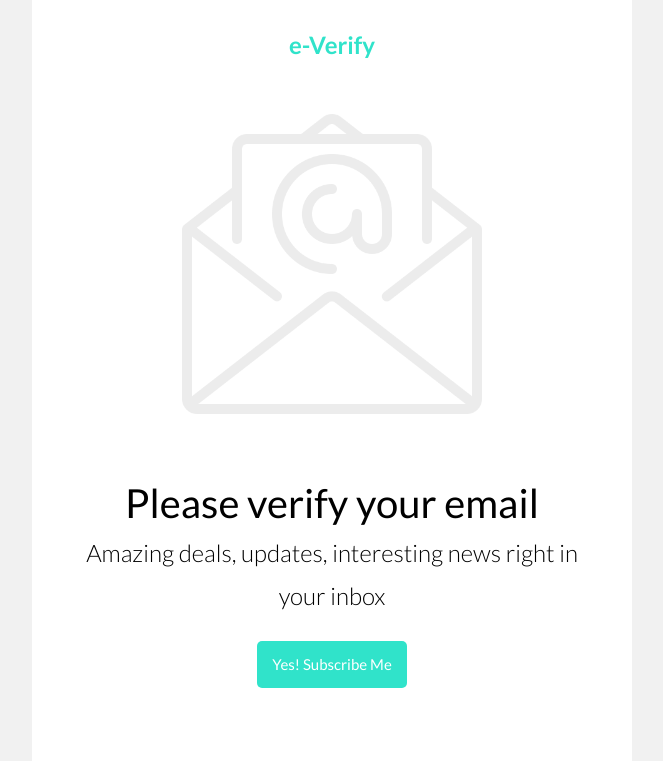
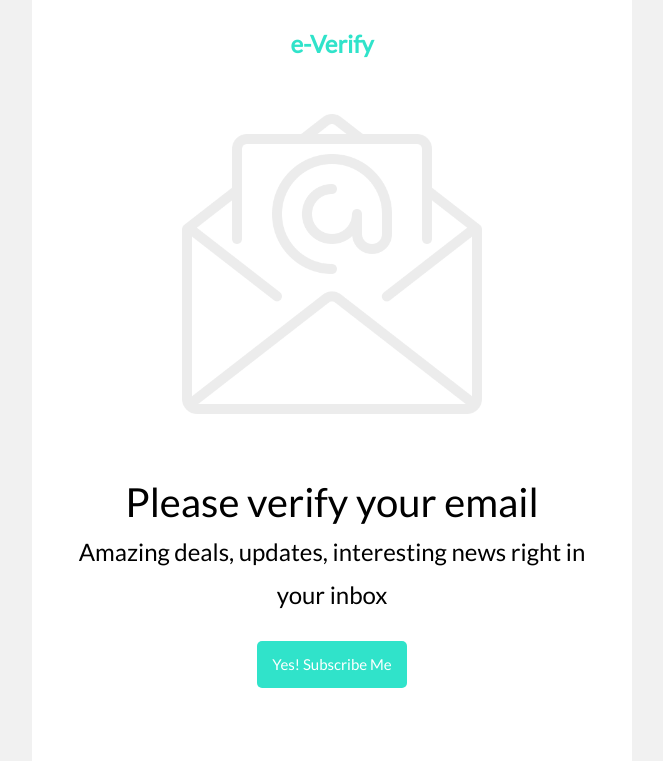
Before and after one commit to sk-rama/interested, a plain HTML site: page html-email-templates/email_template_1/index.html in a window 1280 px wide. Shown: the top 761 px of the page, without its empty margins (308-971 px from the left). Drawn offline with Linux system fonts and the light colour scheme.

Commit message:
Update index.html

```diff
--- a/html-email-templates/email_template_1/index.html
+++ b/html-email-templates/email_template_1/index.html
@@ -177,14 +177,14 @@ img.g-img + div {
 }
 
 h1,h2,h3,h4,h5,h6{
-	font-family: 'Lato', sans-serif;
+	font-family: 'latoregular', sans-serif;
 	color: #000000;
 	margin-top: 0;
 	font-weight: 400;
 }
 
 body{
-	font-family: 'Lato', sans-serif;
+	font-family: 'latoregular', sans-serif;
 	font-weight: 400;
 	font-size: 15px;
 	line-height: 1.8;
@@ -206,7 +206,7 @@ table{
 	color: #30e3ca;
 	font-size: 24px;
 	font-weight: 700;
-	font-family: 'Lato', sans-serif;
+	font-family: 'latoregular', sans-serif;
 }
 
 /*HERO*/
```
